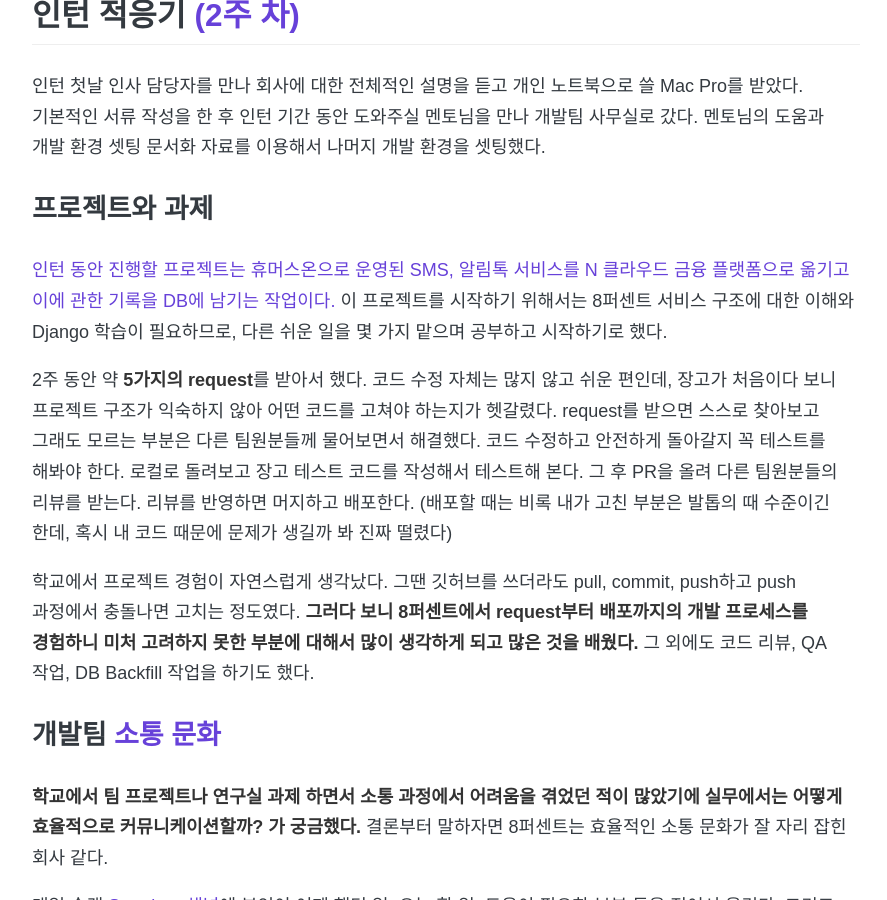
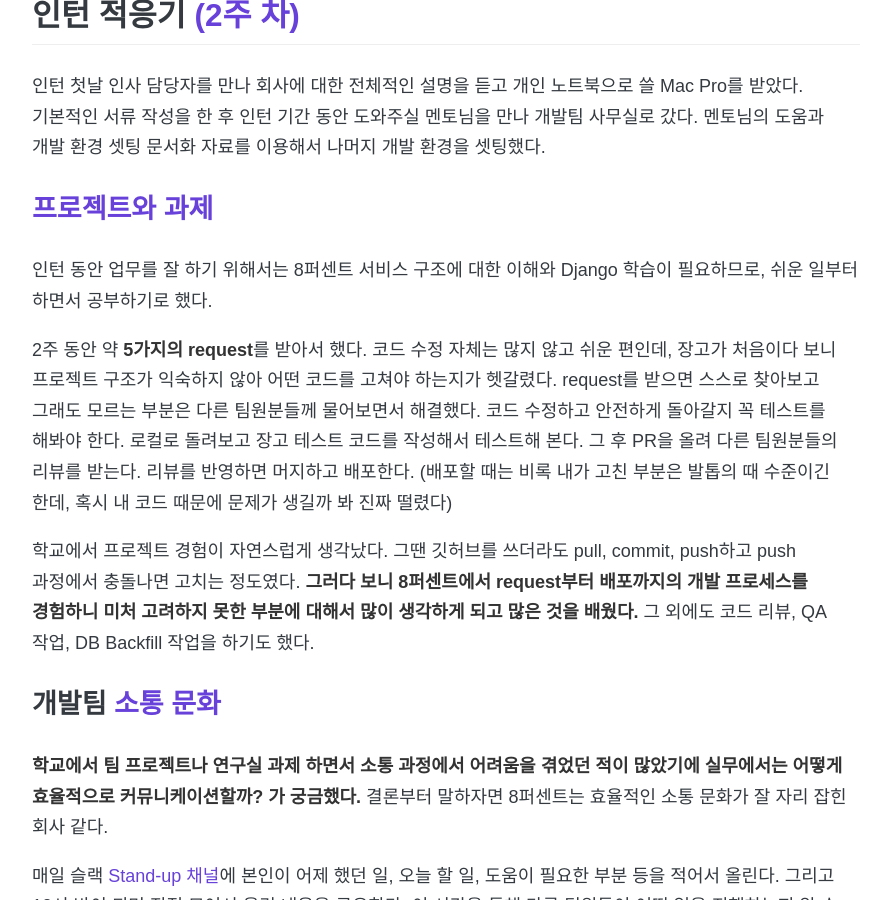
Before and after one commit to 8percent/8percent.github.io, a Jekyll site: the page built from _posts/2020-12-31-internship-review.md, in a window 1280 px wide and 900 px high, scrolled down 801 px. Shown: the whole window, without its empty margins (194-1081 px from the left). Built offline with Jekyll 4.4.1, drawn with Linux system fonts in a browser that asks for light colours; some web fonts are replaced; some of the changed text lies outside the part shown.

Commit message:
CHG: 인턴십 2주차 후기 리뷰 내용 수정 및 저작권 년도 변경

```diff
--- a/_config.yml
+++ b/_config.yml
@@ -81,7 +81,7 @@ authors:
 #  email:            your-id@your-email.com
 
 copyright:
-  year:             2019
+  year:             2020
   name:             8PERCENT
 
 # Google-analytics
--- a/_posts/2020-12-31-internship-review.md
+++ b/_posts/2020-12-31-internship-review.md
@@ -12,8 +12,9 @@ description: 첫 출근부터 인턴 최대 고민의 순간까지 8퍼센트
 ## 인턴 적응기 <span style="color:#6741d9">(2주 차)</span>
 인턴 첫날 인사 담당자를 만나 회사에 대한 전체적인 설명을 듣고 개인 노트북으로 쓸 Mac Pro를 받았다. 기본적인 서류 작성을 한 후 인턴 기간 동안 도와주실 멘토님을 만나 개발팀 사무실로 갔다. 멘토님의 도움과 개발 환경 셋팅 문서화 자료를 이용해서 나머지 개발 환경을 셋팅했다.
 
-### 프로젝트와 과제
-<span style="color:#6741d9">인턴 동안 진행할 프로젝트는 휴머스온으로 운영된 SMS, 알림톡 서비스를 N 클라우드 금융 플랫폼으로 옮기고 이에 관한 기록을 DB에 남기는 작업이다. </span>이 프로젝트를 시작하기 위해서는 8퍼센트 서비스 구조에 대한 이해와  Django 학습이 필요하므로, 다른 쉬운 일을 몇 가지 맡으며 공부하고 시작하기로 했다.
+
+### <span style="color:#6741d9">프로젝트와 과제</span>
+인턴 동안 업무를 잘 하기 위해서는 8퍼센트 서비스 구조에 대한 이해와 Django 학습이 필요하므로, 쉬운 일부터 하면서 공부하기로 했다.
 
 2주 동안 약 **5가지의 request**를 받아서 했다. 코드 수정 자체는 많지 않고 쉬운 편인데, 장고가 처음이다 보니 프로젝트 구조가 익숙하지 않아 어떤 코드를 고쳐야 하는지가 헷갈렸다. request를 받으면 스스로 찾아보고 그래도 모르는 부분은 다른 팀원분들께 물어보면서 해결했다. 코드 수정하고 안전하게 돌아갈지 꼭 테스트를 해봐야 한다. 로컬로 돌려보고 장고 테스트 코드를 작성해서 테스트해 본다. 그 후 PR을 올려 다른 팀원분들의 리뷰를 받는다. 리뷰를 반영하면 머지하고 배포한다. (배포할 때는 비록 내가 고친 부분은 발톱의 때 수준이긴 한데, 혹시 내 코드 때문에 문제가 생길까 봐 진짜 떨렸다)
 
```
